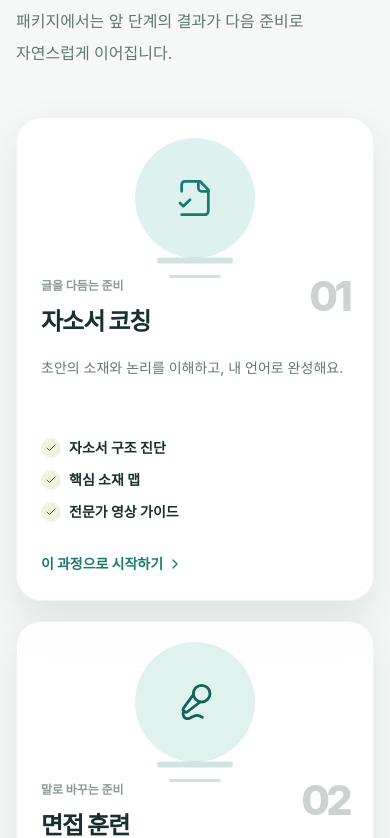
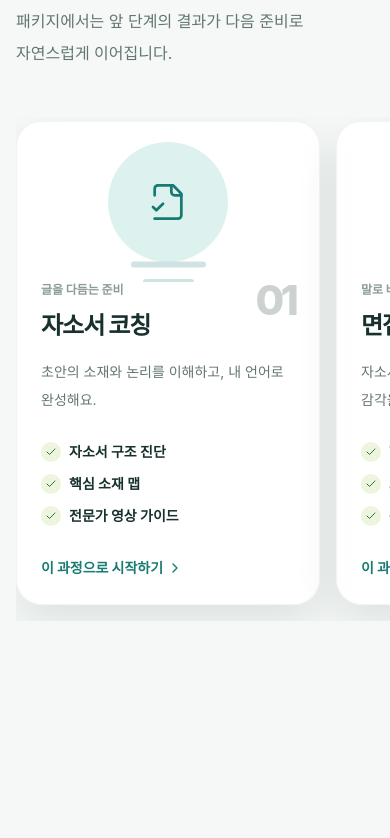
Before and after one commit to khlee-wq/hs-aihow, a Next.js app: page / in a window 390 px wide. Shown: the part 1727-2565 px from the top of the page. Built offline with nearby package versions, Linux system fonts and the light colour scheme.

Commit message:
fix: stabilize responsive landing motion

```diff
--- a/src/app/globals.css
+++ b/src/app/globals.css
@@ -250,7 +250,7 @@ body {
 .landing-product-stage [data-motion-product-card] {
   will-change: transform, opacity;
 }
-@media (min-width: 768px) {
+@media (min-width: 1024px) {
   .landing-product-stage {
     min-height: 37rem;
   }
@@ -269,13 +269,54 @@ body {
     }
   }
 }
-@media (max-width: 767px) {
+@media (max-width: 639px) {
+  .landing-product-stage {
+    width: calc(100% + var(--space-page));
+    margin-left: 0;
+    overflow: hidden;
+  }
+  .landing-product-track {
+    display: flex;
+    gap: 1rem;
+    width: max-content;
+    padding: .25rem 0 1rem;
+  }
+  .landing-product-card {
+    min-height: 25rem;
+    flex: 0 0 min(78vw, 20rem);
+    grid-column: auto !important;
+  }
+}
+@media (min-width: 640px) and (max-width: 1023px) {
   .landing-product-stage {
     width: auto;
     margin-left: 0;
     overflow: visible;
   }
-  .landing-product-card { min-height: 28rem; }
+  .landing-product-card {
+    min-height: 27rem;
+  }
+}
+@media (max-width: 1023px) {
+  /* 데스크톱에서 뷰포트를 줄이는 경우에도 남은 GSAP inline transform이
+     카드의 정적 모바일·태블릿 레이아웃을 밀어내지 못하게 한다. */
+  .landing-product-track [data-motion-product-card] {
+    opacity: 1 !important;
+    transform: none !important;
+    visibility: visible !important;
+  }
+}
+@media (max-width: 639px) and (prefers-reduced-motion: reduce) {
+  .landing-product-stage { overflow: visible; }
+  .landing-product-track {
+    overflow-x: auto;
+    overscroll-behavior-x: contain;
+    padding-right: var(--space-page);
+    scroll-snap-type: x proximity;
+    scrollbar-width: none;
+  }
+  .landing-product-track::-webkit-scrollbar { display: none; }
+  .landing-product-card { scroll-snap-align: start; }
 }
 .journey-stage {
   background: color-mix(in srgb, var(--surface-contrast) 92%, transparent);
--- a/src/components/motion/motion-root.tsx
+++ b/src/components/motion/motion-root.tsx
@@ -156,20 +156,13 @@ export function MotionRoot({ children }: { children: React.ReactNode }) {
           if (!cards.length) return;
           gsap.fromTo(
             cards,
-            {
-              autoAlpha: 0,
-              y: (index) => -62 - index * 18,
-              rotate: (index) => (index - 1) * 4,
-              scale: 0.94,
-            },
+            { autoAlpha: 0, y: 24 },
             {
               autoAlpha: 1,
               y: 0,
-              rotate: 0,
-              scale: 1,
-              duration: 0.88,
-              stagger: 0.12,
-              ease: "back.out(1.35)",
+              duration: 0.62,
+              stagger: 0.08,
+              ease: "power3.out",
               clearProps: "transform,opacity,visibility",
               scrollTrigger: {
                 trigger: group,
@@ -182,7 +175,7 @@ export function MotionRoot({ children }: { children: React.ReactNode }) {
 
         // 세로 스크롤 안에서 카드 덱 자체가 옆으로 한 장씩 넘어갑니다.
         // 이전·다음 카드를 일부 남겨, 슬라이드 쇼가 아닌 실제 카드의 이동으로 읽힙니다.
-        if (window.matchMedia("(min-width: 768px)").matches) {
+        if (window.matchMedia("(min-width: 1024px)").matches) {
           Array.from(
             root.current?.querySelectorAll<HTMLElement>(
               "[data-motion-product-stage]",
@@ -230,6 +223,33 @@ export function MotionRoot({ children }: { children: React.ReactNode }) {
           });
         }
 
+        if (window.matchMedia("(max-width: 639px)").matches) {
+          Array.from(
+            root.current?.querySelectorAll<HTMLElement>(
+              "[data-motion-product-stage]",
+            ) ?? [],
+          ).forEach((stage) => {
+            const track = stage.querySelector<HTMLElement>(
+              "[data-motion-product-track]",
+            );
+            if (!track) return;
+            gsap.to(track, {
+              x: () => Math.min(0, stage.clientWidth - track.scrollWidth),
+              ease: "none",
+              scrollTrigger: {
+                trigger: stage,
+                start: "top 17%",
+                end: () => `+=${Math.max(680, track.scrollWidth * 1.05)}`,
+                scrub: 0.7,
+                pin: true,
+                pinSpacing: true,
+                anticipatePin: 1,
+                invalidateOnRefresh: true,
+              },
+            });
+          });
+        }
+
         if (window.matchMedia("(min-width: 1024px)").matches) {
           Array.from(
             root.current?.querySelectorAll<HTMLElement>(
@@ -247,6 +267,33 @@ export function MotionRoot({ children }: { children: React.ReactNode }) {
                   start: "top bottom",
                   end: "bottom top",
                   scrub: 0.8,
+                },
+              },
+            );
+          });
+
+          Array.from(
+            root.current?.querySelectorAll<HTMLElement>(
+              "[data-motion-journey]",
+            ) ?? [],
+          ).forEach((journey) => {
+            const steps = Array.from(
+              journey.querySelectorAll<HTMLElement>("[data-motion-item]"),
+            );
+            if (!steps.length) return;
+            gsap.fromTo(
+              steps,
+              { autoAlpha: 0.45, y: 20 },
+              {
+                autoAlpha: 1,
+                y: 0,
+                duration: 0.5,
+                stagger: 0.09,
+                ease: "power2.out",
+                scrollTrigger: {
+                  trigger: journey,
+                  start: "top 76%",
+                  once: true,
                 },
               },
             );
--- a/src/features/landing/landing-page.tsx
+++ b/src/features/landing/landing-page.tsx
@@ -203,7 +203,7 @@ export function LandingPage() {
             data-testid="landing-product-stage"
           >
             <div
-              className="landing-product-track grid gap-5 md:grid-cols-3"
+              className="landing-product-track grid gap-5 sm:grid-cols-2"
               data-motion-product-track
             >
               {products.map(({ icon: Icon, ...product }, index) => (
@@ -213,6 +213,8 @@ export function LandingPage() {
                   className={cn(
                     `landing-product-card--${product.tone}`,
                     "landing-product-card relative flex flex-col overflow-hidden",
+                    index === 2 &&
+                      "sm:col-span-2 sm:mx-auto sm:w-[calc(50%-0.625rem)]",
                   )}
                 >
                   <div className="landing-product-art" aria-hidden="true">
@@ -267,7 +269,6 @@ export function LandingPage() {
       <section
         id="journey"
         className="journey-stage surface-contrast scroll-mt-24 py-24 lg:py-32"
-        data-motion-reveal
       >
         <div className="page-wrap">
           <SectionIntro
@@ -276,7 +277,7 @@ export function LandingPage() {
             text="무엇을 물어볼지 고민하는 채팅이 아닙니다. 완료한 결과가 다음 단계의 준비물이 되는 명확한 경로입니다."
             inverse
           />
-          <div className="mt-14 grid gap-3 lg:grid-cols-5">
+          <div className="mt-14 grid gap-3 lg:grid-cols-5" data-motion-journey>
             {journey.map(({ icon: Icon, title, text }, index) => (
               <div
                 key={title}
```
